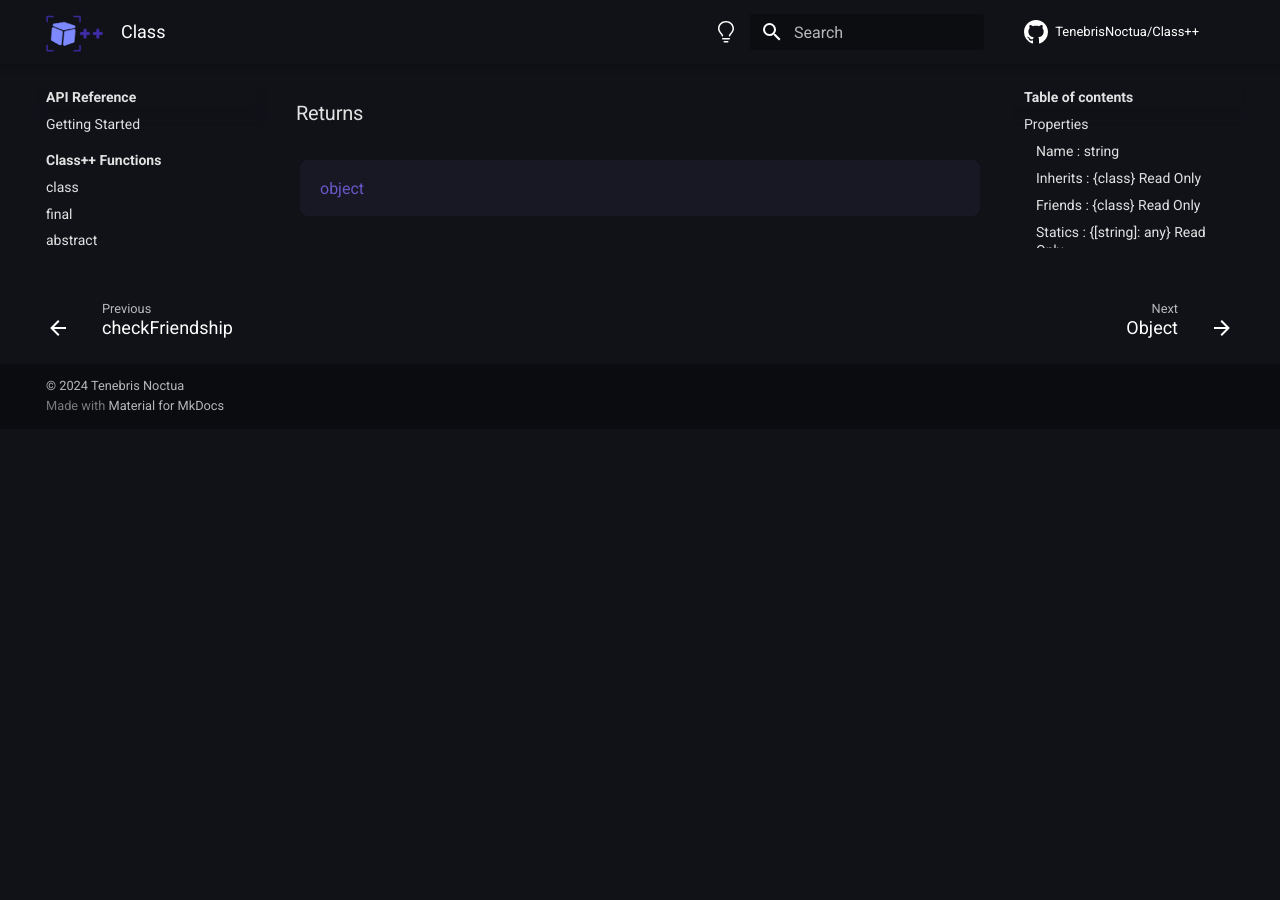
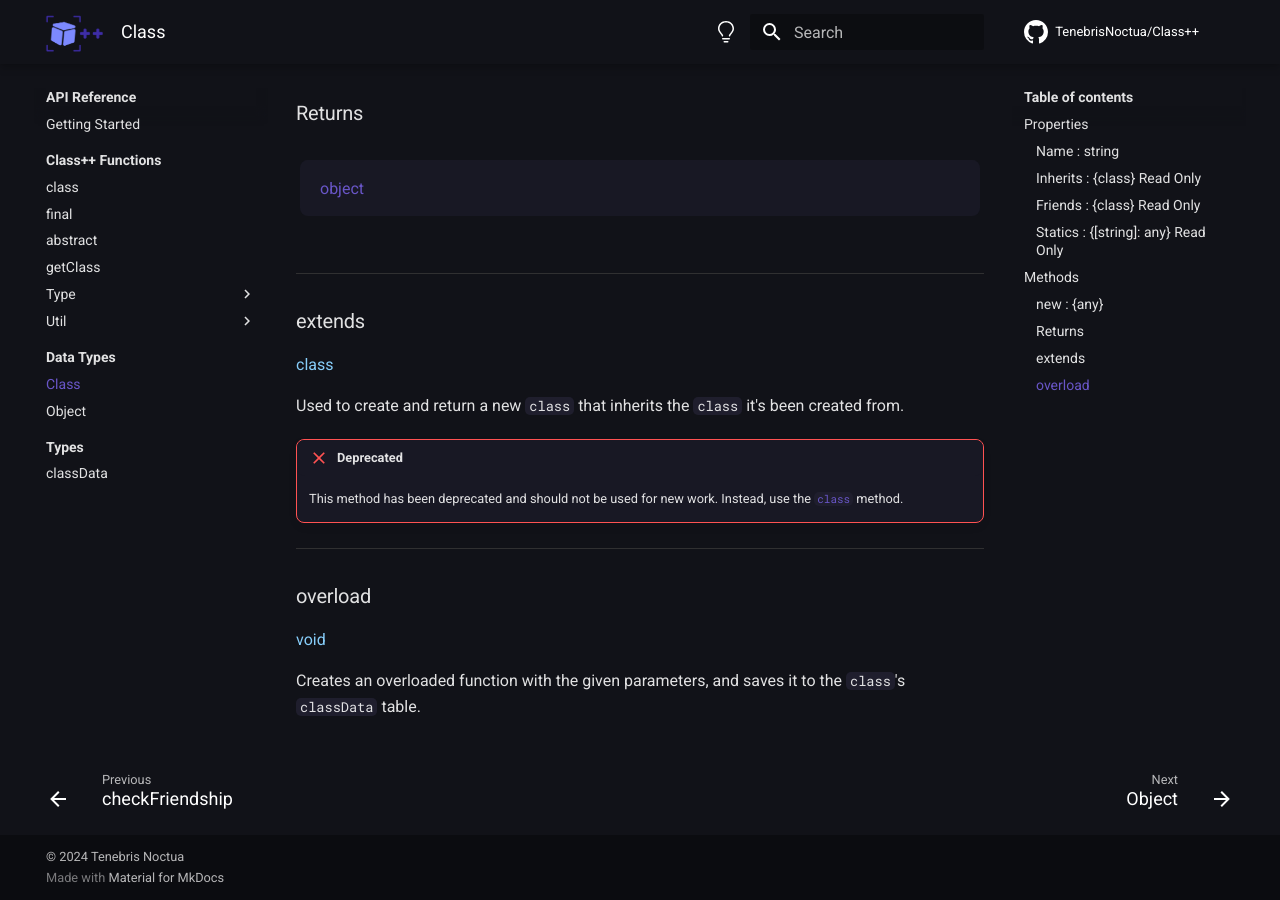
Before and after one commit to TenebrisNoctua/ClassPP, an MkDocs documentation site: the page built from docs/api-reference/dataTypes/class.md, in a window 1280 px wide and 900 px high, scrolled down 1786 px. Built offline with MkDocs 1.6.1 and Material for MkDocs 9.7.7, drawn with Linux system fonts in a browser that asks for light colours; comment, search, counter and statistics services are not loaded; the version menu is left out; before the commit the page ends 2215 px from its top, so only the background shows below that.

Commit message:
Update the Documentation (Part 6)

```diff
--- a/docs/api-reference/dataTypes/class.md
+++ b/docs/api-reference/dataTypes/class.md
@@ -112,14 +112,16 @@
     </div>
 </span>
 
-<!--
-
 ----------------------
 
 ### extends
 <a style="color: lightskyblue;">class</a>
 
-Creates and returns a new `class` that inherits the `class` it's been created from. Contains all the `Public` and `Protected` members of that base `class`.
+Used to create and return a new `class` that inherits the `class` it's been created from.
+
+!!! failure "Deprecated"
+    This method has been deprecated and should not be used for new work.
+    Instead, use the <a href="../../classFunctions/mainModule/class/"><code>class</code></a> method.
 
 ----------------------
 
@@ -128,6 +130,7 @@
 
 Creates an overloaded function with the given parameters, and saves it to the `class`'s `classData` table.
 
+<!--
 #### Parameters
 <span markdown>
     <div class="md-typeset__table">
```
